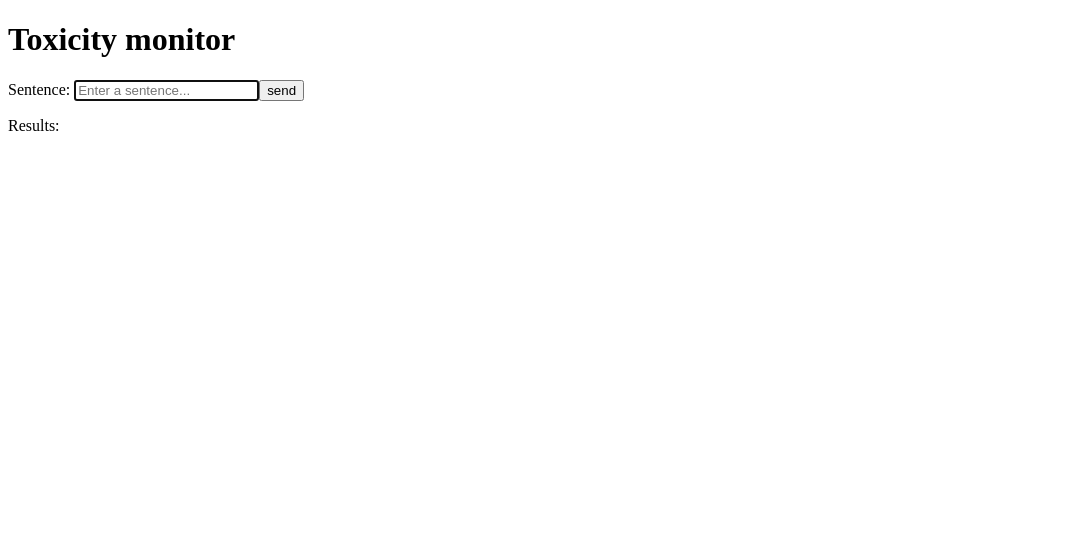
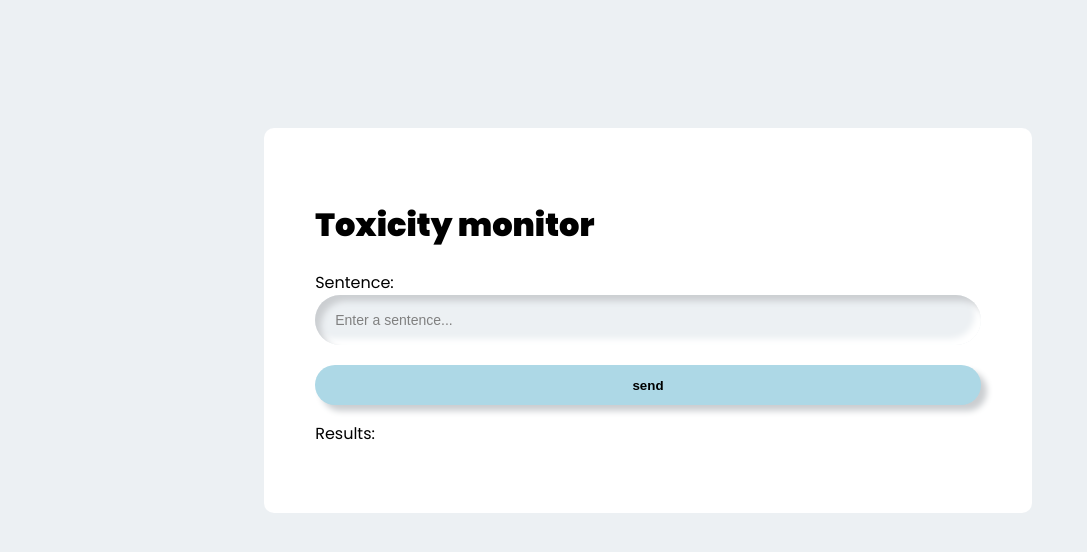
Before and after one commit to lcshlr/toxicity_monitor, a plain HTML site: page public/index.html in a window 1280 px wide. Shown: the whole page, without its empty margins (0-1087 px from the left). Drawn offline with Linux system fonts and the light colour scheme.

Commit message:
adding some style

```diff
--- a/public/index.html
+++ b/public/index.html
@@ -4,13 +4,16 @@
     <meta charset="UTF-8">
     <meta http-equiv="X-UA-Compatible" content="IE=edge">
     <meta name="viewport" content="width=device-width, initial-scale=1.0">
+    <link rel="stylesheet" href="style.css">
     <title>Toxicity monitor</title>
 </head>
 <body>
-  <h1>Toxicity monitor</h1>
-  Sentence: <input type="text" id="input_sentence" placeholder="Enter a sentence..." autofocus="true"/><button id="btn" onclick="get_toxicity()">send</button>
-  <p id="toxicity">Results:</p>
-  <i style="color: red" id="error"></i>
+  <div class="mainForm">
+    <h1>Toxicity monitor</h1>
+    Sentence: <input type="text" id="input_sentence" placeholder="Enter a sentence..." autofocus="true"/><button id="btn" onclick="get_toxicity()">send</button>
+    <p id="toxicity">Results:</p>
+    <i style="color: red" id="error"></i>
+  </div>
 </body>
 </html>
 
--- /dev/null
+++ b/public/style.css
@@ -0,0 +1,59 @@
+@import url("https://fonts.googleapis.com/css2?family=Poppins:wght@400;900&display=swap");
+
+body {
+  width: 100vw;
+  height: 100vh;
+  background: #ecf0f3;
+  font-family: poppins, serif;
+}
+
+.mainForm {
+  margin-top: 10%;
+  margin-left: 20%;
+  margin-right: 20%;
+  background: white;
+  padding: 4%;
+  border-radius: 10px;
+}
+
+input,
+button {
+  display: block;
+  width: 100%;
+  padding: 0;
+  border: none;
+  outline: none;
+  box-sizing: border-box;
+}
+
+label {
+  margin-bottom: 4px;
+}
+
+input::placeholder {
+  color: gray;
+}
+
+input {
+  background: #ecf0f3;
+  padding: 10px 10px 10px 20px;
+  height: 50px;
+  font-size: 14px;
+  border-radius: 50px;
+  box-shadow: inset 6px 6px 6px #cbced1, inset -6px -6px 6px white;
+}
+
+button {
+  margin-top: 20px;
+  background: lightblue;
+  height: 40px;
+  border-radius: 20px;
+  cursor: pointer;
+  font-weight: 800;
+  box-shadow: 6px 6px 6px #cbced1, -6px -6px 6px white;
+  transition: 0.5s;
+}
+
+button:hover {
+  box-shadow: none;
+}
```
